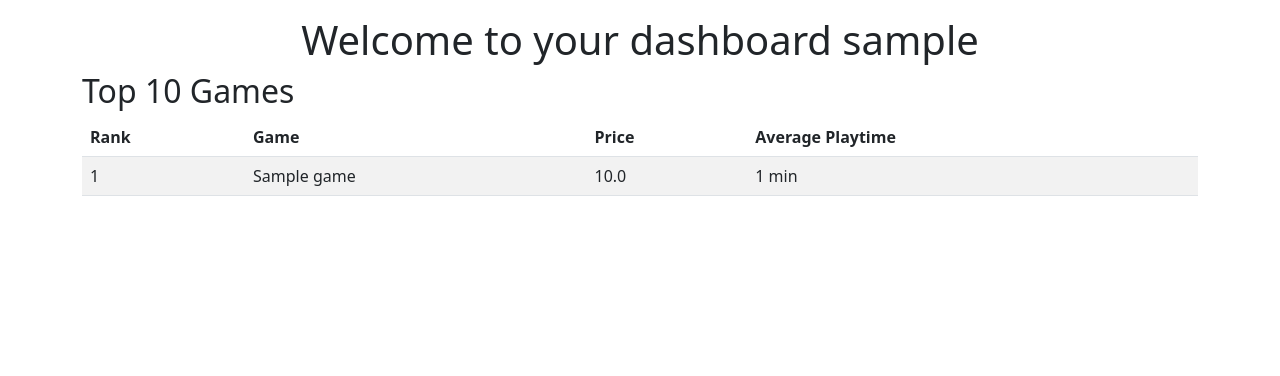
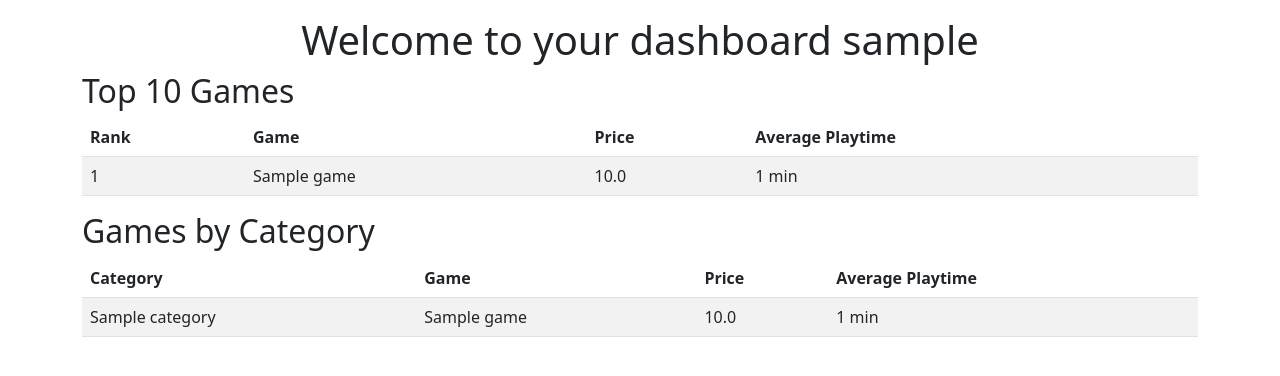
Before and after one commit to Programmer-Timmy/ProjectSteam, a Django app: page /dashboard/ in a window 1280 px wide. Shown: the part 80-456 px from the top of the page. Run offline with Django 5.2, Linux system fonts and the light colour scheme; a user stored in the database is signed in; tables that the repository leaves empty hold one stand-in row (values such as "Sample post"); parts of the project's set-up code (start-up, migrations or seed data) failed here and were passed over.

Commit message:
added a connection between categories

```diff
--- a/dashboard/models.py
+++ b/dashboard/models.py
@@ -1,10 +1,8 @@
-import json
-
 from django.db import models
 
 # new games model
 class Games(models.Model):
-    appid = models.IntegerField(primary_key=True)
+    appid = models.AutoField(primary_key=True)
     name = models.CharField(max_length=255)
     release_date = models.DateField()
     english = models.BooleanField()
@@ -20,23 +18,33 @@ class Games(models.Model):
     price = models.FloatField()
 
     def __str__(self):
-        return json.dumps({
-            'appid': self.appid,
-            'name': self.name,
-            'release_date': self.release_date.strftime('%Y-%m-%d'),
-            'english': self.english,
-            'developer': self.developer,
-            'publisher': self.publisher,
-            'required_age': self.required_age,
-            'achievements': self.achievements,
-            'positive_ratings': self.positive_ratings,
-            'negative_ratings': self.negative_ratings,
-            'median_playtime': self.median_playtime,
-            'average_playtime': self.average_playtime,
-            'owners': self.owners,
-            'price': str(self.price),
-        })
+        return f"{self.name} ({self.developer}) - {self.average_playtime} hours average playtime"
 
     class Meta:
         db_table = 'games'
         managed = False
+
+# game_categories model
+class GameCategories(models.Model):
+    category_id = models.AutoField(primary_key=True)
+    category_name = models.CharField(max_length=255)
+
+    def __str__(self):
+        return self.category_name
+
+    class Meta:
+        db_table = 'game_categories'
+        managed = False
+
+# game_categories_link model
+class GameCategoriesLink(models.Model):
+    id = models.AutoField(primary_key=True)
+    app = models.ForeignKey(Games, on_delete=models.CASCADE, related_name='games', to_field='appid')
+    category = models.ForeignKey(GameCategories, on_delete=models.CASCADE, related_name='game_categories', to_field='category_id')
+
+    def __str__(self):
+        return f"{self.app.name} - {self.category.category_name}"
+
+    class Meta:
+        db_table = 'game_categories_link'
+        managed = False
--- a/dashboard/views.py
+++ b/dashboard/views.py
@@ -3,7 +3,7 @@ from http.client import responses
 from django.contrib.auth.decorators import login_required
 from django.shortcuts import render
 
-from dashboard.models import Games
+from dashboard.models import Games, GameCategoriesLink
 
 
 # Create your views here.
@@ -14,4 +14,22 @@ def index(request):
 
     top_10_games = Games.objects.order_by('-average_playtime')[:10]
 
-    return render(request, 'dashboard/index.html', {'page_title': 'Dashboard', 'top_10_games': top_10_games})
+    games_with_categories = []
+    for game in top_10_games:
+        # Use select_related for optimized fetching of related category data
+        categories = GameCategoriesLink.objects.filter(app_id=game).select_related('category')
+        print(categories)
+        category_names = [category.category.category_name for category in categories]
+
+        games_with_categories.append({
+            'game': game,
+            'categories': category_names,
+        })
+
+    print(games_with_categories)
+
+    return render(request, 'dashboard/index.html', {
+        'page_title': 'Dashboard',
+        'top_10_games': top_10_games,
+        'games_with_categories': games_with_categories
+    })
--- a/templates/dashboard/index.html
+++ b/templates/dashboard/index.html
@@ -29,5 +29,33 @@
                 </table>
             </div>
         </div>
+{#        show the games whit categories#}
+        <div class="row">
+            <div class="col-12">
+                <h2>Games by Category</h2>
+                <table class="table table-striped">
+                    <thead>
+                        <tr>
+                            <th>Category</th>
+                            <th>Game</th>
+                            <th>Price</th>
+                            <th>Average Playtime</th>
+                        </tr>
+                    </thead>
+                    <tbody>
+                        {% for game in games_with_categories %}
+                            {% for category in game.categories %}
+
+                                <tr>
+                                    <td>{{ category }}</td>
+                                    <td>{{ game.game.name }}</td>
+                                    <td>{{ game.game.price }}</td>
+                                    <td>{{ game.game.average_playtime }} min</td>
+                                </tr>
+                            {% endfor %}
+                        {% endfor %}
+                </table>
+            </div>
+        </div>
     </div>
 {% endblock %}
```
